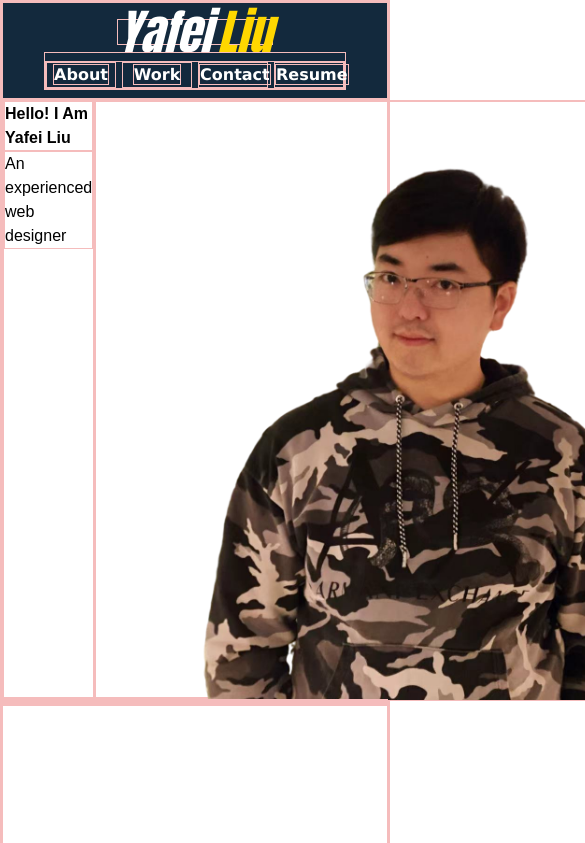
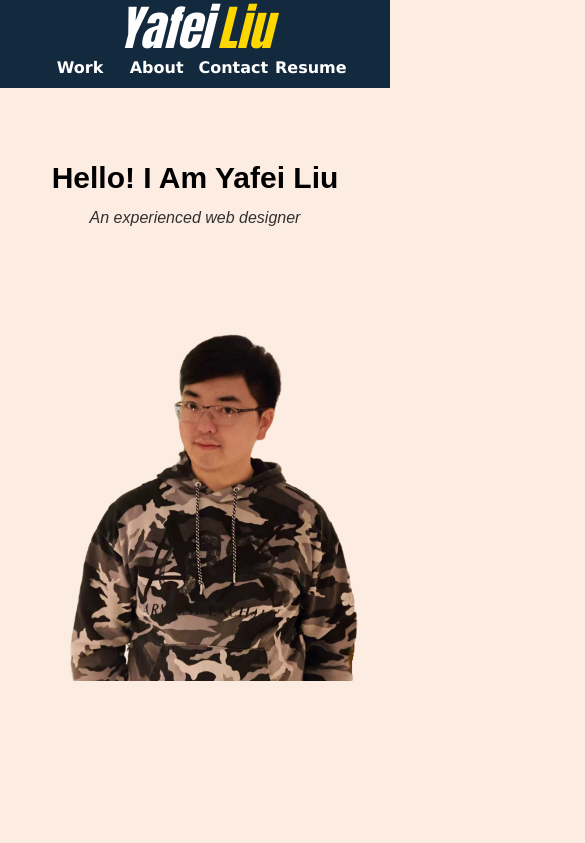
Before and after one commit to lyf703331869/my-portfolio, a plain HTML site: page index.html in a window 390 px wide. Shown: the top 843 px of the page, 585 px wide, since content can reach past the window. Drawn offline with Linux system fonts and the light colour scheme.

Commit message:
Add info and profile photo

```diff
--- a/assets/css/style.css
+++ b/assets/css/style.css
@@ -1,19 +1,22 @@
 :root {
+  --body: #fcece1;
   --header: #13293d;
   --header-h1: #ffffff;
   --link: #ffffff;
+  --greeting-p: #303030;
   --footer: #13293d;
   --footer-content: #ffffff;
 }
 
 * {
-  border: solid rgb(245, 188, 188) 1px;
+  /* border: solid rgb(245, 188, 188) 1px; */
 }
 
 body {
   display: flex;
   line-height: 1.5em;
   flex-direction: column;
+  background-color: var(--body);
 }
 
 header {
@@ -29,8 +32,21 @@ header {
 }
 
 .banner #greeting {
+  display: flex;
+  flex-direction: column;
+  align-items: center;
   flex: 1 0 0;
-  align-items: center;
+}
+
+#greeting h2 {
+  margin-top: 30%;
+  font-size: 40px;
+}
+
+#greeting p {
+  font-style: italic;
+  color: var(--greeting-p);
+  margin: 1em;
 }
 
 .banner aside {
@@ -38,8 +54,8 @@ header {
 }
 
 .banner aside img {
-  height: 600px;
-  width: 600px;
+  max-width: 100%;
+  height: auto;
 }
 
 #site-header h1 {
@@ -91,6 +107,16 @@ footer p {
 }
 
 @media screen and (max-width: 768px) {
+  figure,
+  section {
+    flex-direction: column;
+  }
+
+  #greeting h2 {
+    margin-top: 20%;
+    font-size: 30px;
+  }
+
   header {
     flex-direction: column;
     padding: 0.5em 0;
--- a/index.html
+++ b/index.html
@@ -13,8 +13,8 @@
       <h1>Yafei</h1>
       <nav id="site-nav">
         <ul>
+          <li><a href="#work">Work</a></li>
           <li><a href="#about">About</a></li>
-          <li><a href="#work">Work</a></li>
           <li><a href="#contact">Contact</a></li>
           <li><a href="#">Resume</a></li>
         </ul>
```
